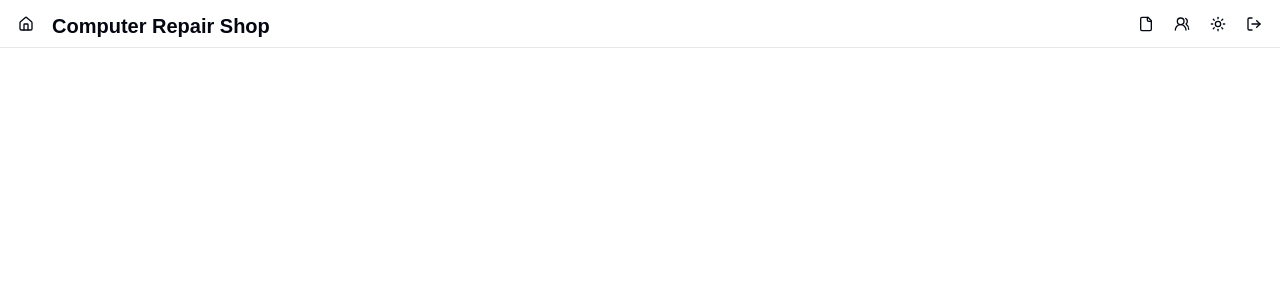
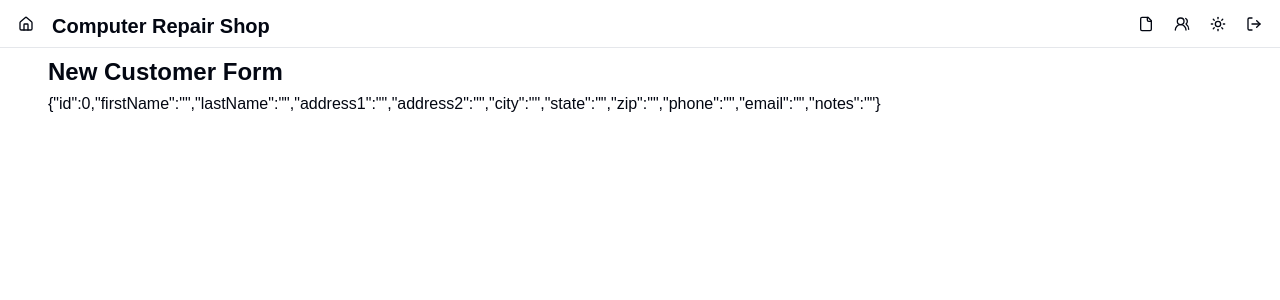
Before and after one commit to IshKevin/next-fullstack_shop, a Next.js app: page /customers/form in a window 1280 px wide. Shown: the top 300 px of the page. Built offline with nearby package versions, Linux system fonts and the light colour scheme; no server answers.

Commit message:
Add CustomerForm component to CustomerFormPage for handling customer data

```diff
--- a/src/app/(rs)/customers/form/page.tsx
+++ b/src/app/(rs)/customers/form/page.tsx
@@ -1,6 +1,7 @@
 import { getCustomer } from "@/lib/queries/getCustomer";
 import { BackButton } from "@/components/BackButton";
 import * as Sentry from "@sentry/nextjs"
+import CustomerForm from "@/app/(rs)/customers/form/CustomerForm";
 
 export default async function CustomerFormPage({
     searchParams,
@@ -24,8 +25,10 @@ export default async function CustomerFormPage({
             }
             console.log(customer)
             // put customer form component
+            return <CustomerForm customer={customer} />
         } else {
             // new customer form component
+             return <CustomerForm />
         }
 
     } catch (e) {
```
